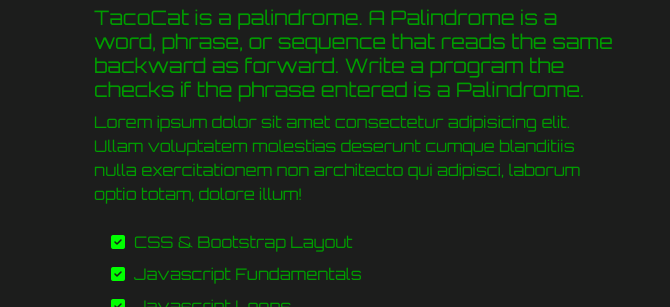
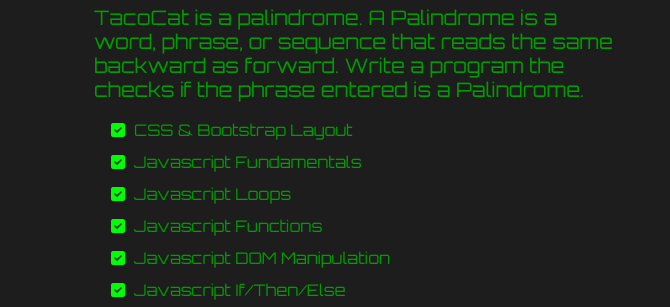
Before and after one commit to Ryan-Jonah/TacoCat, a plain HTML site: page index.html in a window 1280 px wide. Shown: the part 154-461 px from the top of the page, 0-670 px from the left. Drawn offline with nearby package versions, Linux system fonts and the light colour scheme.

Commit message:
Update index

```diff
--- a/index.html
+++ b/index.html
@@ -63,8 +63,6 @@
                     <h1 class="display-5 fw-bold lh-1 mb-3">TacoCat</h1>
                     <h4 class="lead">TacoCat is a palindrome. A Palindrome is a word, phrase, or sequence that reads the same backward as forward. Write a program the checks if the phrase entered is a Palindrome.
                     </h4>
-                    <p>Lorem ipsum dolor sit amet consectetur adipisicing elit. Ullam voluptatem molestias deserunt cumque blanditiis nulla exercitationem non architecto qui adipisci, laborum optio totam, dolore illum!
-                    </p>
                     <ul class="fa-ul pt-2 checklist">
                         <li class="text-green mb-2"><span class="fa-li text-green-strong"><i class="fas fa-check-square"></i></span>CSS & Bootstrap Layout</li>
                         <li class="text-green mb-2"><span class="fa-li text-green-strong"><i class="fas fa-check-square"></i></span>Javascript Fundamentals</li>
```
